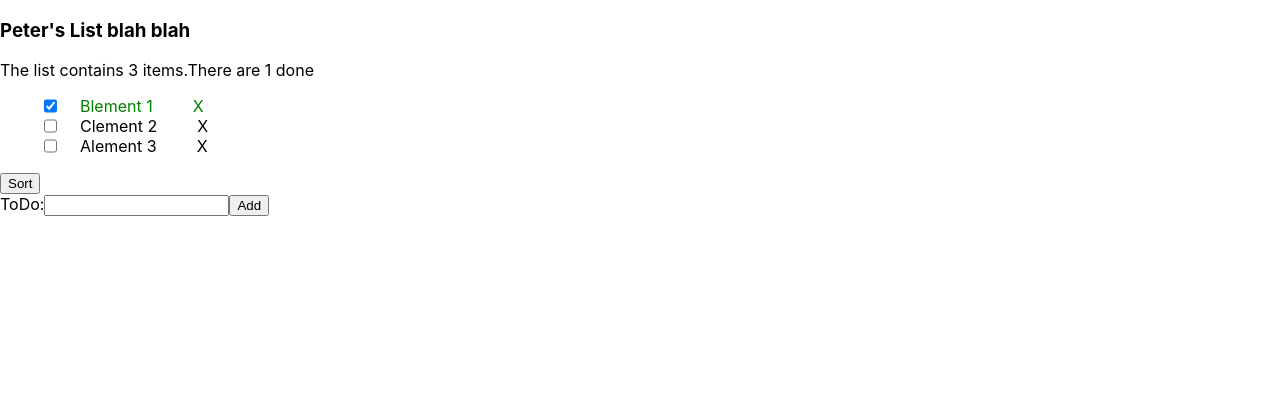
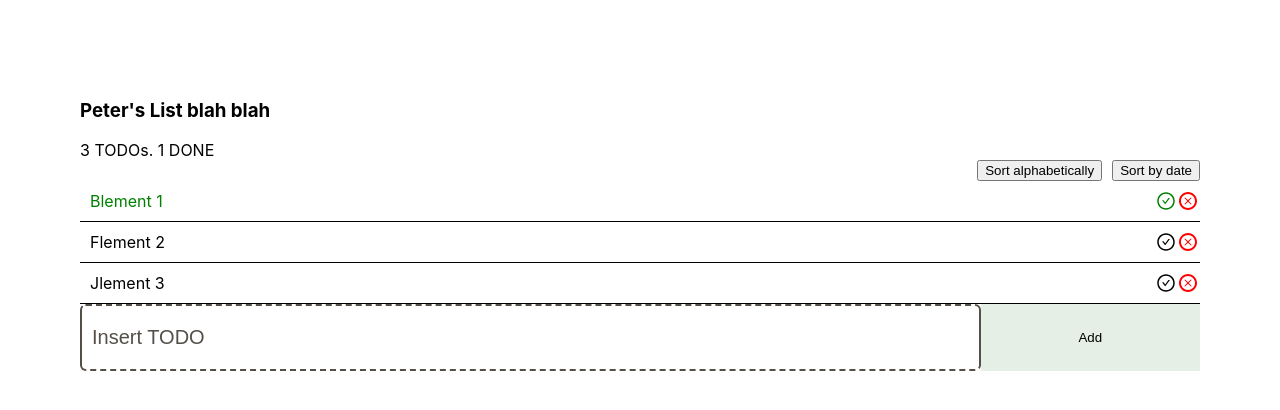
Before and after one commit to ioana996/ToDoList, a React (Create React App) app: page / in a window 1280 px wide. Shown: the top 410 px of the page. Built offline with nearby package versions, Linux system fonts and the light colour scheme.

Commit message:
list item and add/delete todo

```diff
--- /dev/null
+++ b/src/assets/icons/Delete.tsx
@@ -0,0 +1,18 @@
+// icon:delete-outline | Typicons https://www.s-ings.com/typicons/ | Stephen Hutchings
+
+function IconDeleteOutline(props: any) {
+  return (
+    <svg
+      baseProfile="tiny"
+      viewBox="0 0 24 24"
+      fill="currentColor"
+      height="24px"
+      width="24px"
+      {...props}
+    >
+      <path d="M12 3c-4.963 0-9 4.038-9 9s4.037 9 9 9 9-4.038 9-9-4.037-9-9-9zm0 16c-3.859 0-7-3.14-7-7s3.141-7 7-7 7 3.14 7 7-3.141 7-7 7zm.707-7l2.646-2.646a.502.502 0 000-.707.502.502 0 00-.707 0L12 11.293 9.354 8.646a.5.5 0 00-.707.707L11.293 12l-2.646 2.646a.5.5 0 00.707.708L12 12.707l2.646 2.646a.5.5 0 10.708-.706L12.707 12z" />
+    </svg>
+  );
+}
+
+export default IconDeleteOutline;
--- /dev/null
+++ b/src/assets/icons/Done.tsx
@@ -0,0 +1,18 @@
+// icon:check-circle | Ant Design Icons https://ant.design/components/icon/ | Ant Design
+
+function IconCheckCircle(props: any) {
+  return (
+    <svg
+      viewBox="0 0 1024 1024"
+      fill="currentColor"
+      height="20px"
+      width="20px"
+      {...props}
+    >
+      <path d="M699 353h-46.9c-10.2 0-19.9 4.9-25.9 13.3L469 584.3l-71.2-98.8c-6-8.3-15.6-13.3-25.9-13.3H325c-6.5 0-10.3 7.4-6.5 12.7l124.6 172.8a31.8 31.8 0 0051.7 0l210.6-292c3.9-5.3.1-12.7-6.4-12.7z" />
+      <path d="M512 64C264.6 64 64 264.6 64 512s200.6 448 448 448 448-200.6 448-448S759.4 64 512 64zm0 820c-205.4 0-372-166.6-372-372s166.6-372 372-372 372 166.6 372 372-166.6 372-372 372z" />
+    </svg>
+  );
+}
+
+export default IconCheckCircle;
--- a/src/assets/items.json
+++ b/src/assets/items.json
@@ -3,6 +3,6 @@
     "content": "Blement 1",
     "done": true
   },
-  { "content": "Clement 2", "done": false },
-  { "content": "Alement 3", "done": false }
+  { "content": "Flement 2", "done": false },
+  { "content": "Jlement 3", "done": false }
 ]
--- /dev/null
+++ b/src/components/ToDoList/Form/Form.module.css
@@ -0,0 +1,21 @@
+.form {
+  display: flex;
+  width: 100%;
+}
+.input {
+  border: 2px;
+  border-color: #545049;
+  border-style: dashed solid;
+  border-radius: 6px;
+  padding: 20px 10px;
+  font-size: 20px;
+  flex: 80%;
+}
+.button {
+  flex: 20%;
+  background: rgba(0, 100, 0, 0.1);
+  border: none;
+}
+::placeholder {
+  color: #545049;
+}
--- a/src/components/ToDoList/Form/index.tsx
+++ b/src/components/ToDoList/Form/index.tsx
@@ -1,11 +1,17 @@
+import styles from "./Form.module.css";
+
 const Form = (props: { addTodo: (event: any) => void }) => {
   return (
-    <form onSubmit={props.addTodo}>
-      <label>
-        ToDo:
-        <input type="text" name="todo" />
-      </label>
-      <button type="submit">Add</button>
+    <form onSubmit={props.addTodo} className={styles.form}>
+      <input
+        type="text"
+        name="todo"
+        placeholder="Insert TODO"
+        className={`${styles.input} ${styles.placeholder}`}
+      />
+      <button type="submit" className={styles.button}>
+        Add
+      </button>
     </form>
   );
 };
--- /dev/null
+++ b/src/components/ToDoList/List/List.module.css
@@ -0,0 +1,4 @@
+.list {
+  margin: 0;
+  padding: 0;
+}
--- a/src/components/ToDoList/List/ListItem/ListItem.module.css
+++ b/src/components/ToDoList/List/ListItem/ListItem.module.css
@@ -1,8 +1,41 @@
 .item {
   display: flex;
+  align-items: center;
+  justify-content: space-between;
+  width: 100%;
+  border-bottom: 1px solid black;
+  /* border-left: 10px solid black; */
+}
+
+.item-content {
+  display: flex;
   column-gap: 20px;
+  padding: 10px 10px 10px 10px;
+}
+
+.item:last-of-type {
+  border-bottom: 1px solid black;
 }
 
 .checked-item {
+  /* border-left: 10px solid green; */
+  /* background: rgba(0, 100, 0, 0.1); */
   color: green;
 }
+
+.buttons {
+  display: flex;
+  justify-content: center;
+  align-items: center;
+}
+
+.button {
+  display: flex;
+  justify-content: center;
+  align-items: center;
+  color: red;
+}
+
+.button:hover {
+  cursor: pointer;
+}
--- a/src/components/ToDoList/List/ListItem/index.tsx
+++ b/src/components/ToDoList/List/ListItem/index.tsx
@@ -1,4 +1,6 @@
 import { Item } from "../..";
+import IconDeleteOutline from "../../../../assets/icons/Delete";
+import IconCheckCircle from "../../../../assets/icons/Done";
 import styles from "./ListItem.module.css";
 
 const ListItem = ({
@@ -23,18 +25,33 @@ const ListItem = ({
 
   return (
     <li
+      className={`${styles["item"]} ${item.done ? styles["checked-item"] : ""}`}
+    >
+      <div
         key={item.content + index}
-      className={`${item.done ? styles["checked-item"] : ""} ${styles.item}`}
+        className={styles["item-content"]}
+        // onClick={() => toggleStatus(index)}
       >
-      <input
+        {/* <input
           type="checkbox"
           name="checkbox"
           onChange={() => toggleStatus(index)}
           checked={item.done}
-      />
+        /> */}
         {item.content}
         <span>{item.date?.toLocaleDateString("en-us", dateOptions)}</span>
-      <span onClick={() => removeTodo(index)}>X</span>
+      </div>
+      <div className={styles.buttons}>
+        <IconCheckCircle
+          onClick={() => toggleStatus(index)}
+          checked={item.done}
+          className={`${item.done ? styles["checked-item"] : ""}`}
+        />
+        <IconDeleteOutline
+          onClick={() => removeTodo(index)}
+          className={styles.button}
+        />
+      </div>
     </li>
   );
 };
--- a/src/components/ToDoList/List/index.tsx
+++ b/src/components/ToDoList/List/index.tsx
@@ -1,5 +1,6 @@
 import { Item } from "..";
 import ListItem from "./ListItem";
+import styles from "./List.module.css";
 
 const List = ({
   todoList,
@@ -11,7 +12,7 @@ const List = ({
   toggleStatus: (index: number) => void;
 }) => {
   return (
-    <ul>
+    <ul className={styles.list}>
       {todoList.map((todo, index) => {
         return (
           <ListItem
--- /dev/null
+++ b/src/components/ToDoList/ToDoList.module.css
@@ -0,0 +1,11 @@
+.todolist {
+  display: flex;
+  flex-direction: column;
+  margin: 80px;
+}
+
+.buttons {
+  display: flex;
+  column-gap: 10px;
+  justify-content: end;
+}
--- a/src/components/ToDoList/index.tsx
+++ b/src/components/ToDoList/index.tsx
@@ -2,6 +2,7 @@ import { useState } from "react";
 import Form from "./Form";
 import List from "./List";
 import items from "../../assets/items.json";
+import styles from "./ToDoList.module.css";
 
 export interface Item {
   content: string;
@@ -38,23 +39,43 @@ const ToDoList = () => {
 
   const sortAlphabetically = () => {
     const tempItems = [...todoList];
-    tempItems.sort((s1, s2) => (s1.content > s2.content ? 1 : -1));
+    tempItems.sort((s1, s2) =>
+      s1.content.toLowerCase() > s2.content.toLowerCase() ? 1 : -1
+    );
+    setTodoList(tempItems);
+  };
+  const sortByDate = () => {
+    const tempItems = [...todoList];
+    tempItems.sort((s1, s2) => {
+      if (!s1.date) return 1;
+      if (!s2.date) return -1;
+      return new Date(s1.date) > new Date(s2.date) ? 1 : -1;
+    });
+
     setTodoList(tempItems);
   };
 
   return (
-    <>
+    <div className={styles["todolist"]}>
       <h3>Peter's List blah blah</h3>
-      <span>The list contains {todoList.length} items.</span>
-      <span>There are {doneItems.length} done</span>
-      <List
-        todoList={todoList}
-        removeTodo={removeTodo}
-        toggleStatus={toggleStatus}
-      />
-      <button onClick={sortAlphabetically}>Sort</button>
+      {todoList.length > 0 && (
+        <>
+          <span>
+            {todoList.length} TODOs. {doneItems.length} DONE
+          </span>
+          <div className={styles["buttons"]}>
+            <button onClick={sortAlphabetically}>Sort alphabetically</button>
+            <button onClick={sortByDate}>Sort by date</button>
+          </div>
+          <List
+            todoList={todoList}
+            removeTodo={removeTodo}
+            toggleStatus={toggleStatus}
+          />
+        </>
+      )}
       <Form addTodo={addTodo} />
-    </>
+    </div>
   );
 };
 
```
Lines whose indentation alone changed are shown as unchanged.
